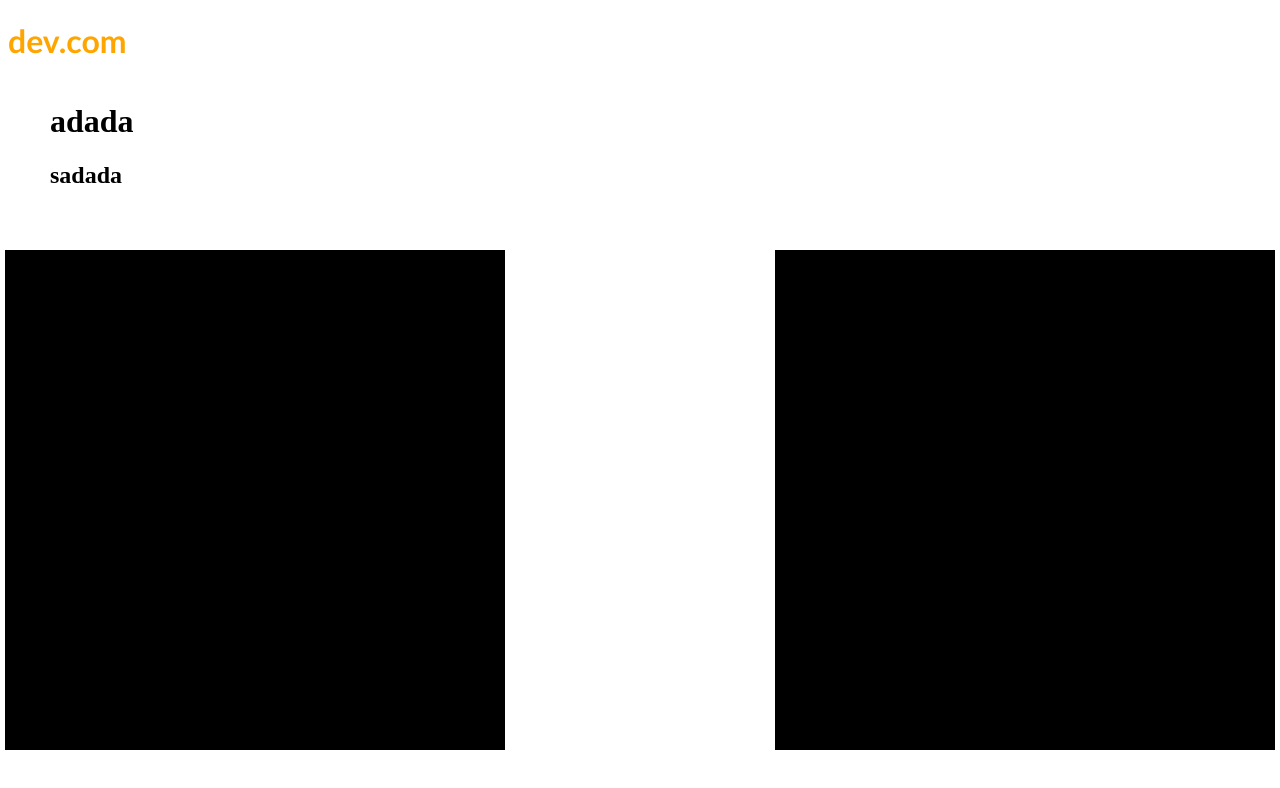
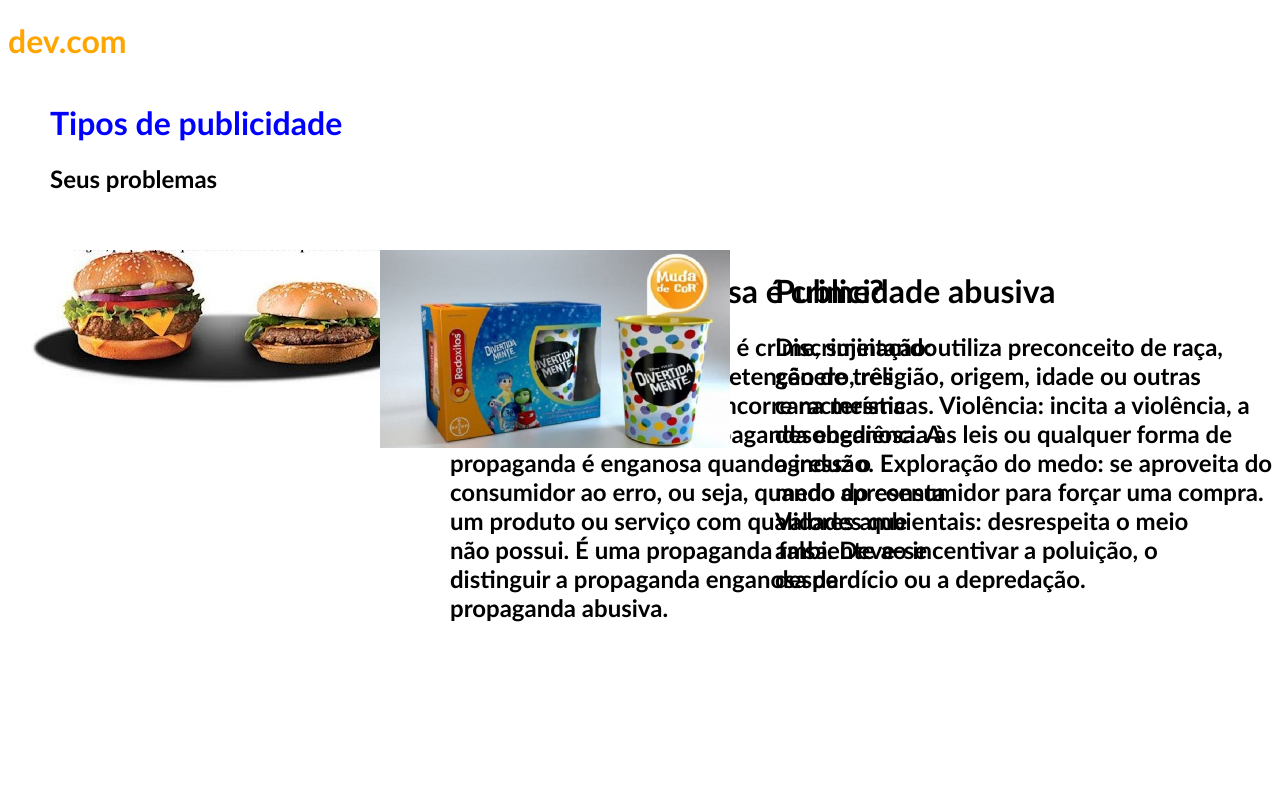
Before and after one commit to filipe-wesley/P-gina-ag-ncia-de-publicidade, a plain HTML site: page index.html in a window 1280 px wide. Drawn offline with Linux system fonts and the light colour scheme.

Commit message:
Add files via upload

```diff
--- a/index.html
+++ b/index.html
@@ -9,18 +9,23 @@
 <body>
     <h1 id="logo">dev.com</h1>
     <div id="tit_subt">
-        <h1>adada</h1>
-        <h2>sadada</h2>
+        <h1 class="h1">Tipos de publicidade</h1>
+        <h2>Seus problemas</h2>
     </div>
+    <img class="img1" src="292056_460260304061897_905364548_n.jpg">
     <div id="not1">
-        <img src="">
-        <h1>adada</h1>
-        <h2>sadada</h2>
+        <h1>Publicidade enganosa é crime?</h1>
+        <h2>Sim, publicidade enganosa é crime, sujeitando o infrator a uma pena de detenção de três meses a um ano e multa. Incorre na mesma pena o agenciador da propaganda enganosa.
+            A propaganda é enganosa quando induz o consumidor ao erro, ou seja, quando apresenta um produto ou serviço com qualidades que não possui. É uma propaganda falsa. Deve-se distinguir a propaganda enganosa da propaganda abusiva.
+        </h2>
     </div>
+    <img class="img2" src="2F3267B408F3D53AE38829990E3B15681683_aa.jpg">
     <div id="not2">
-        <img src="">
-        <h1>adada</h1>
-        <h2>sadada</h2>
+        <h1>Publicidade abusiva</h1>
+        <h2>Discriminação: utiliza preconceito de raça, gênero, religião, origem, idade ou outras características.
+            Violência: incita a violência, a desobediência às leis ou qualquer forma de agressão.
+            Exploração do medo: se aproveita do medo do consumidor para forçar uma compra.
+            Valores ambientais: desrespeita o meio ambiente ao incentivar a poluição, o desperdício ou a depredação.</h2>
     </div>
 </body>
 </html>
--- a/style.css
+++ b/style.css
@@ -5,20 +5,36 @@
 #tit_subt{
     position: absolute;
     left: 50px;
+    font-family: 'Trebuchet MS', 'Lucida Sans Unicode', 'Lucida Grande', 'Lucida Sans', Arial, sans-serif;
+}
+.h1{
+    font-family: 'Trebuchet MS', 'Lucida Sans Unicode', 'Lucida Grande', 'Lucida Sans', Arial, sans-serif;
+    color: blue;
 }
 #not1{
     position: absolute;
-    left: 5px;
+    left: 450px;
     top: 250px;
-    background-color: black;
     width: 500px;
     height: 500px;
+    font-family: 'Trebuchet MS', 'Lucida Sans Unicode', 'Lucida Grande', 'Lucida Sans', Arial, sans-serif;
+}
+.img1{
+    position: absolute;
+    left: 25px;
+    top: 250px;
+}
+.img2{
+    width: 350px;
+    position: absolute;
+    right: 550px;
+    top: 250px;
 }
 #not2{
     position: absolute;
     right: 5px;
     top: 250px;
-    background-color: black;
     width: 500px;
     height: 500px;
+    font-family: 'Trebuchet MS', 'Lucida Sans Unicode', 'Lucida Grande', 'Lucida Sans', Arial, sans-serif;
 }
```
Also changed, not shown: 292056_460260304061897_905364548_n.jpg (added), 2F3267B408F3D53AE38829990E3B15681683_aa.jpg (added).
